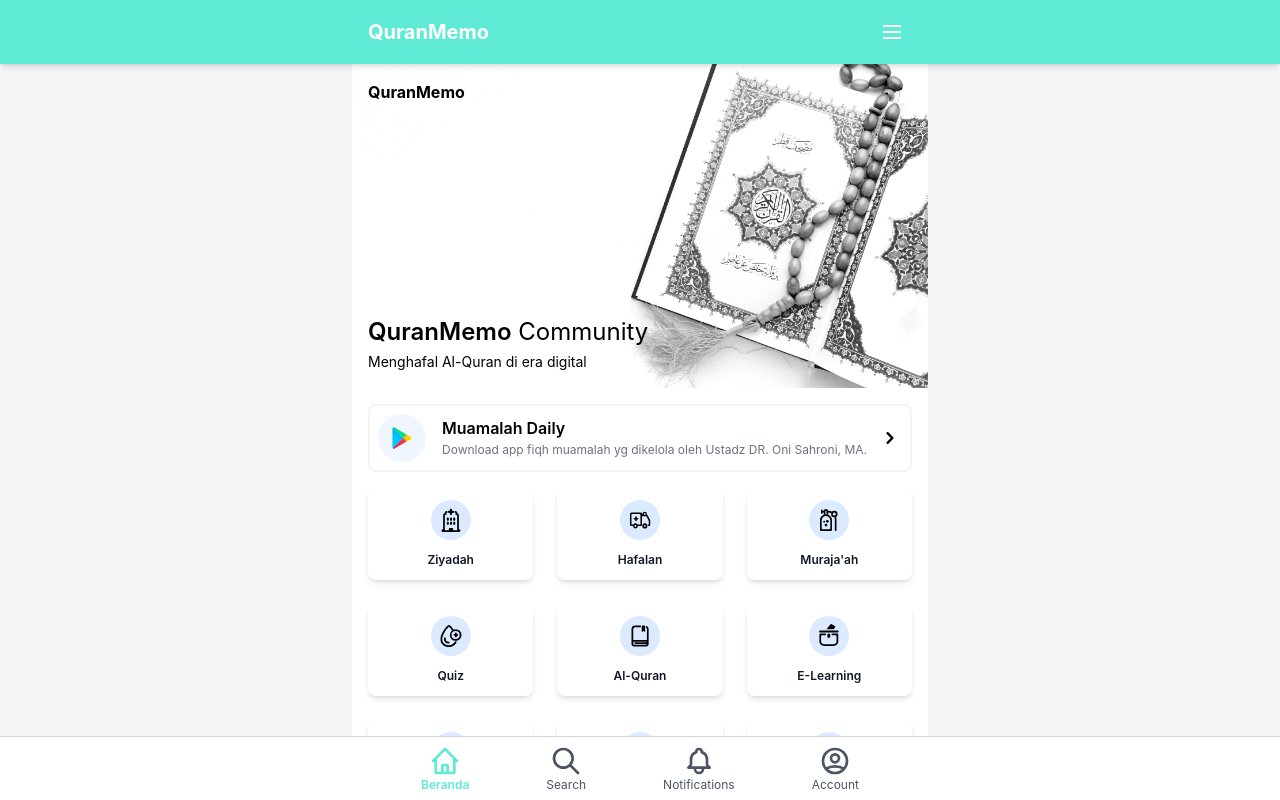
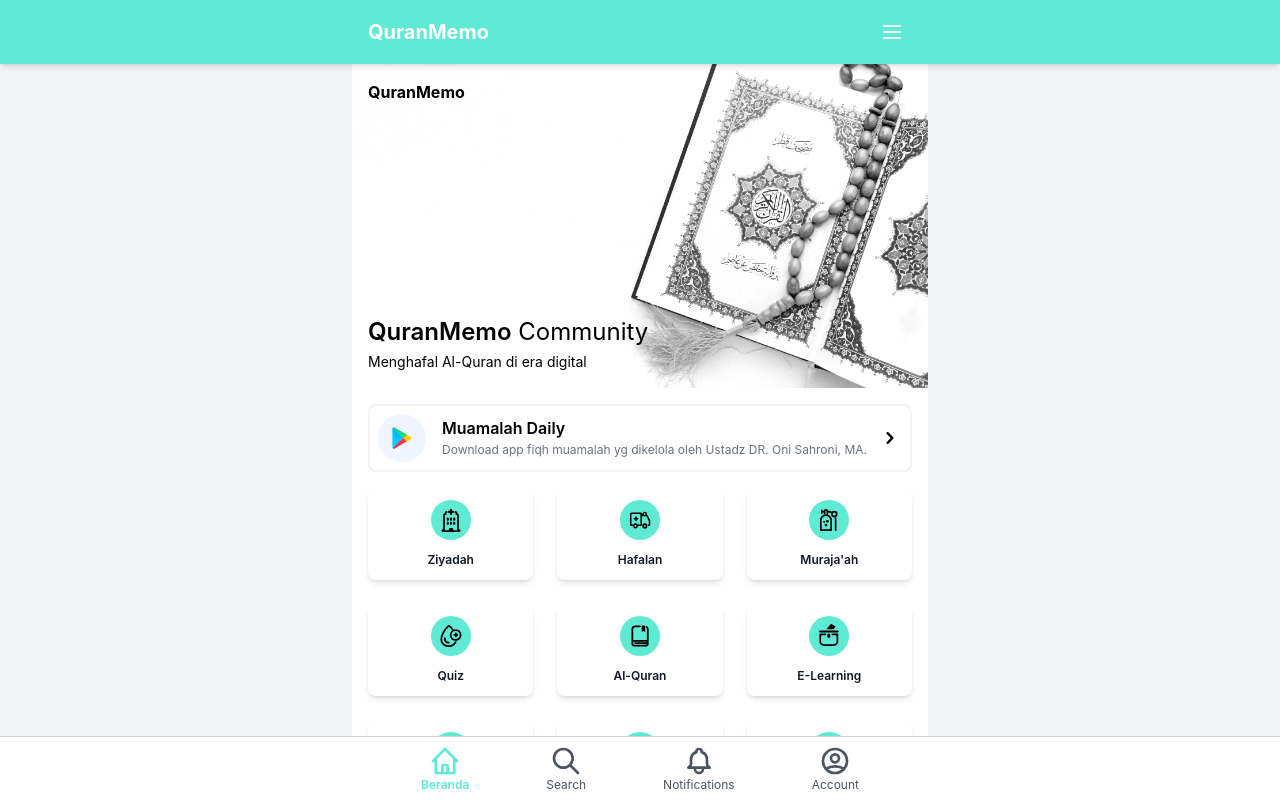
Before and after one commit to rizkianakbar/quran-community, a Next.js app: page / in a window 1280 px wide. Shown: the top 800 px of the page. Built offline with nearby package versions, Linux system fonts and the light colour scheme.

Commit message:
fix: change color on homepage menu icon

```diff
--- a/components/home/homepage-menu.tsx
+++ b/components/home/homepage-menu.tsx
@@ -13,7 +13,7 @@
         >
           <div
             aria-hidden
-            className="flex items-center justify-center h-10 w-10 bg-blue-100 rounded-full"
+            className="flex items-center justify-center h-10 w-10 bg-[#5EEAD3] rounded-full"
           >
             {React.createElement(item.icon, {
               className: 'h-6 w-6 text-brand-500',
```
